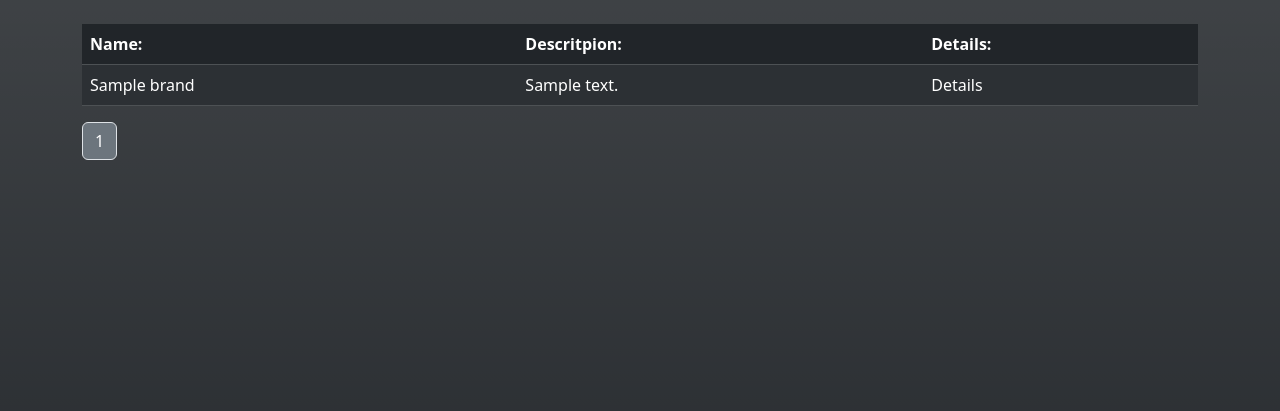
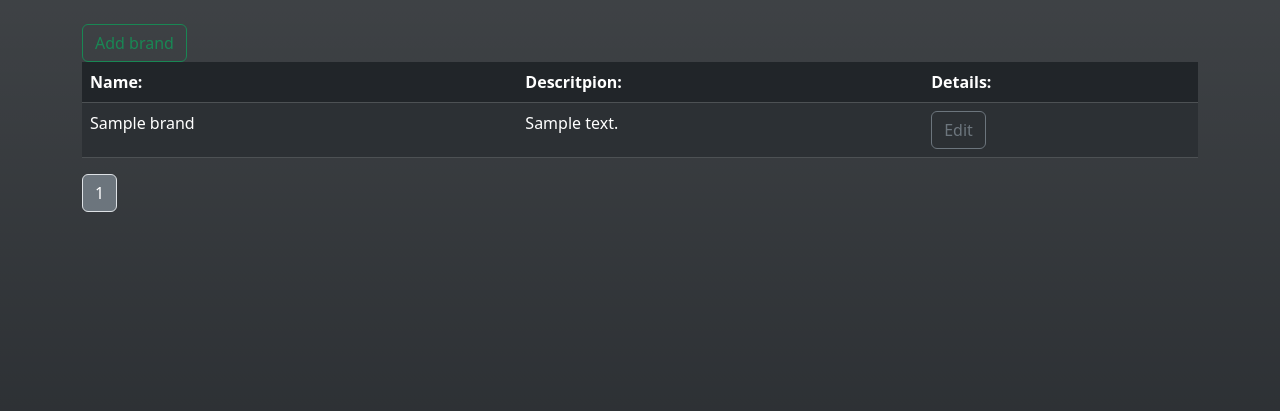
Before and after one commit to saradonin/scent_swap, a Django app: page /brands in a window 1280 px wide. Shown: the part 87-498 px from the top of the page. Run offline with Django 4.2, Linux system fonts and the light colour scheme; tables that the repository leaves empty hold one stand-in row (values such as "Sample post").

Commit message:
buttons and comments added

```diff
--- a/scent_app/templates/brand_list.html
+++ b/scent_app/templates/brand_list.html
@@ -1,6 +1,9 @@
 {% extends '__base__.html' %}
 {% block content %}
 
+    <a href="{% url 'brand-add' %}">
+        <button type="button" class="btn btn-outline-success">Add brand</button>
+    </a>
 
     <table class="table table-dark table-striped">
         <thead>
@@ -16,7 +19,11 @@
             <tr>
                 <td>{{ brand.name }}</td>
                 <td>{{ brand.description }}</td>
-                <td>Details</td>
+                <td>
+                    <a href="{% url 'brand-update' brand.id %}">
+                        <button type="button" class="btn btn-outline-secondary">Edit</button>
+                    </a>
+                </td>
             </tr>
         {% endfor %}
         </tbody>
@@ -26,7 +33,8 @@
     <nav aria-label="Page navigation example">
         <ul class="pagination">
             {% if page_obj.has_previous %}
-                <li class="page-item"><a class="page-link bg-dark text-white" href="?page={{ object_list.previous_page_number }}"><<</a></li>
+                <li class="page-item"><a class="page-link bg-dark text-white"
+                                         href="?page={{ object_list.previous_page_number }}"><<</a></li>
             {% endif %}
 
 
@@ -34,16 +42,19 @@
                 {% if num == page_obj.number %}
                     <li class="page-item"><a class="page-link bg-secondary text-white">{{ num }}</a></li>
                 {% else %}
-                    <li class="page-item"><a class="page-link bg-dark text-white" href="?page={{ num }}">{{ num }}</a></li>
+                    <li class="page-item"><a class="page-link bg-dark text-white" href="?page={{ num }}">{{ num }}</a>
+                    </li>
                 {% endif %}
             {% endfor %}
 
 
             {% if page_obj.has_next %}
-                <li class="page-item"><a class="page-link bg-dark text-white" href="?page={{ page_obj.next_page_number }}">>></a></li>
+                <li class="page-item"><a class="page-link bg-dark text-white"
+                                         href="?page={{ page_obj.next_page_number }}">>></a></li>
             {% endif %}
         </ul>
     </nav>
+    <!-- //--------------------------- pagination links end---------------------------// -->
 
 
 
```
Also changed, not shown: scent_app/templates/perfume_list.html (+7 -1 lines).
